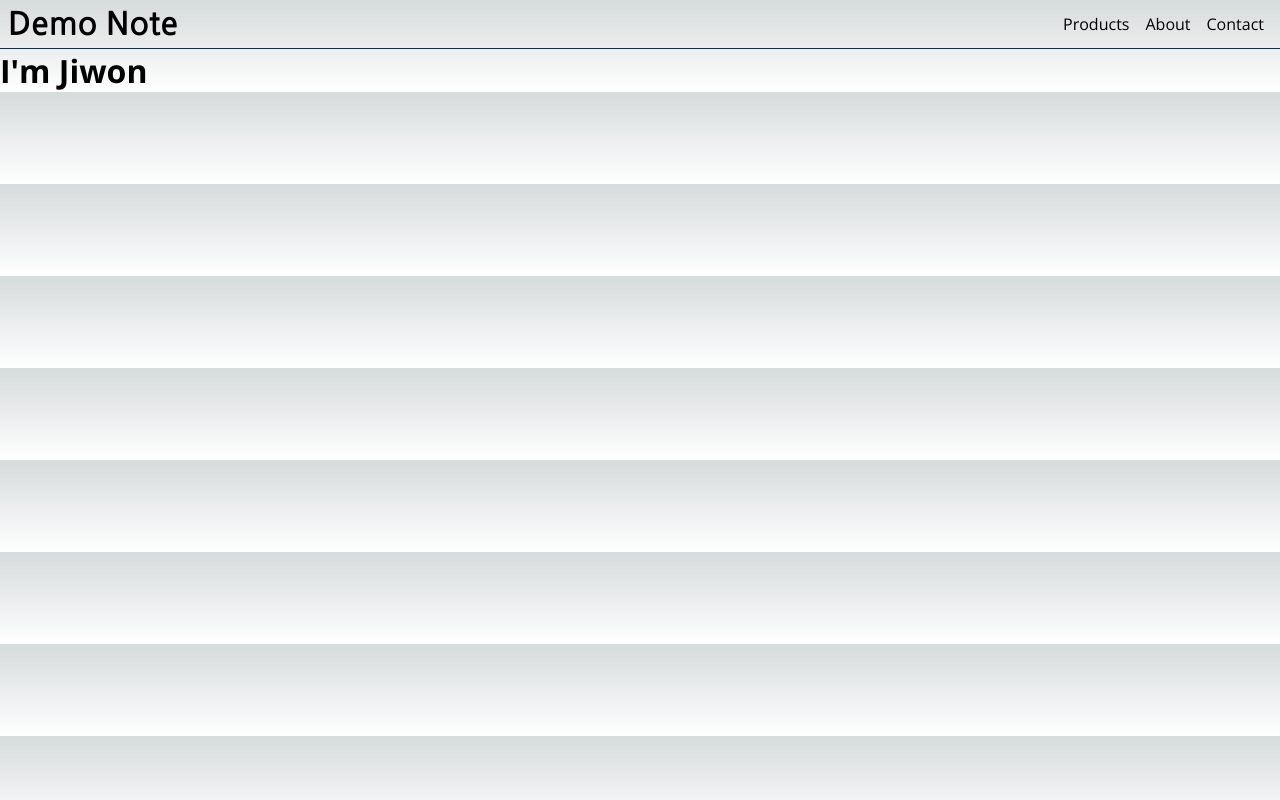
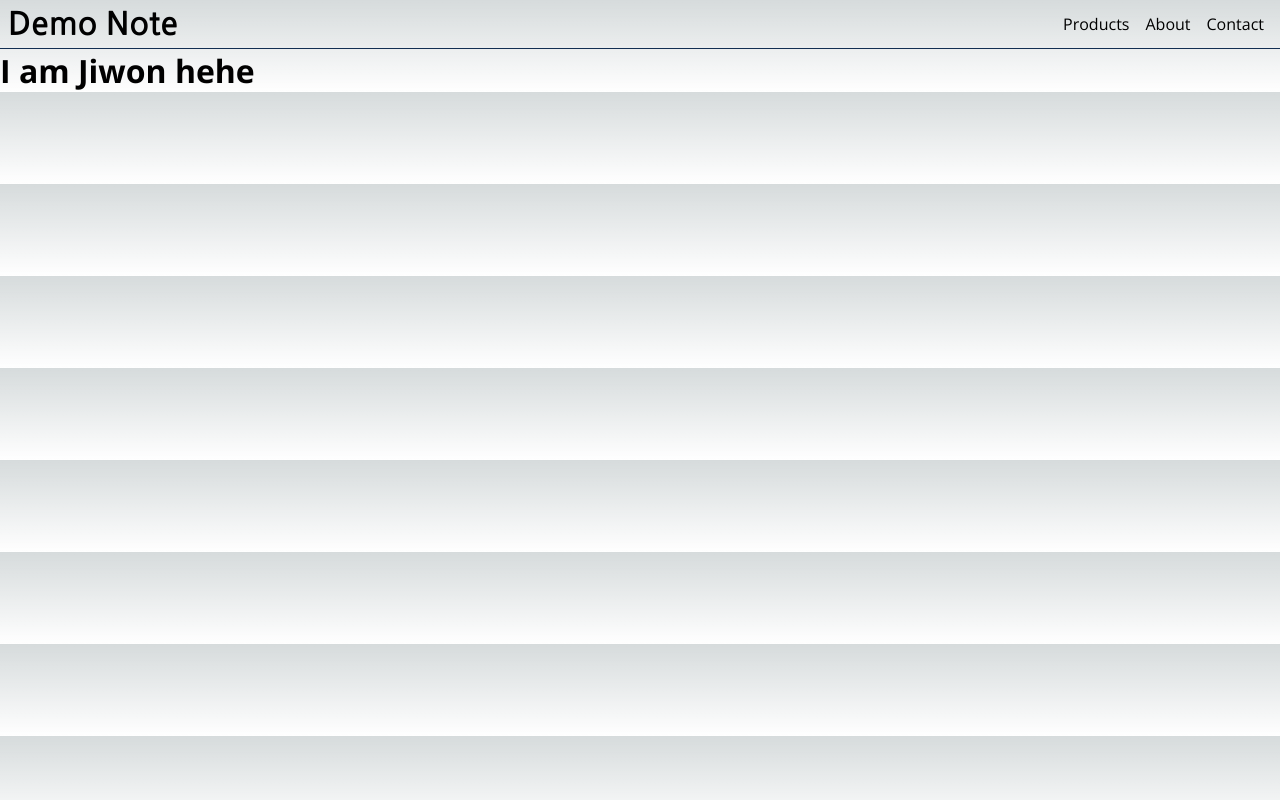
Before and after one commit to jiwon-jane-oh/nextjs-note, a Next.js app: page /about/me/jiwon in a window 1280 px wide. Built offline with nearby package versions, Linux system fonts and the light colour scheme.

Commit message:
syntax error revise

```diff
--- a/src/app/about/me/jiwon/page.tsx
+++ b/src/app/about/me/jiwon/page.tsx
@@ -2,7 +2,7 @@
 export default function Page() {
     return (
         <h1>
-        I'm Jiwon
+        I am Jiwon hehe
         </h1>
     );
 }
```
